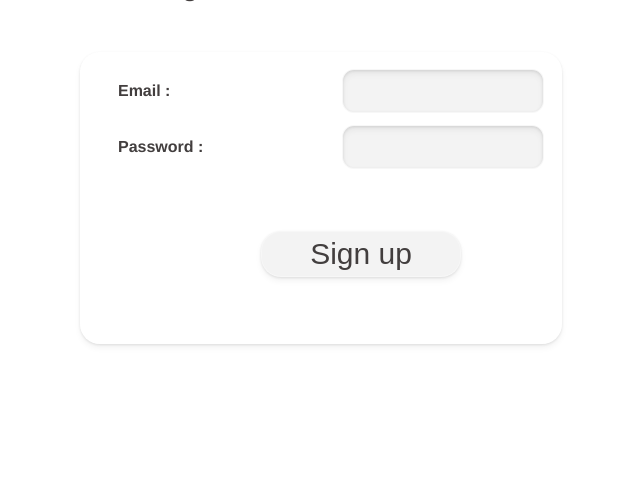
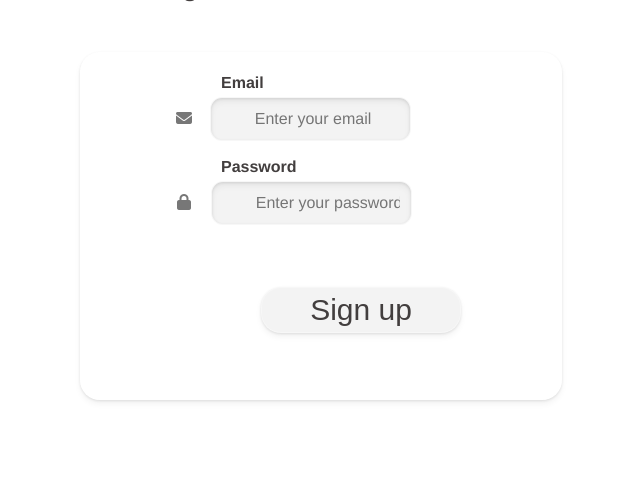
Before and after one commit to zshelali/moodle-like-website, a PHP site: page /admin_login.php in a window 1280 px wide. Shown: the part 154-631 px from the top of the page, without its empty margins (319-959 px from the left). Run offline with PHP 8.4, Linux system fonts and the light colour scheme.

Commit message:
update login

```diff
--- a/admin_login.php
+++ b/admin_login.php
@@ -2,16 +2,24 @@
 $styles = ['register_login_style'];
 include("PageParts/header.php");
 ?>
+    <link rel="stylesheet" href="https://cdnjs.cloudflare.com/ajax/libs/font-awesome/6.4.0/css/all.min.css">
+
 
 <div class="form-container">
 <h3 class="subtitle">Log in as an administrator</h3>
     <form class="reg-log-form" action="?" method="POST"> <!-- action="x.php" method="POST" -->
 
-        <label>Email :</label>
-        <input type="email" required />
+        <label>Email</label>
+        <div class="input-wrapper">
+            <input type="email" required placeholder="Enter your email"/>
+            <i class="fas fa-envelope input-icon"></i>
+        </div>
 
-        <label>Password :</label>
-        <input type="password" required />
+        <label>Password</label>
+        <div class="input-wrapper">
+            <input type="password" required placeholder="Enter your password"/>
+            <i class="fas fa-lock input-icon"></i>
+        </div>
 
         <button type="submit" class="startnow buttonlink" class="submit-reg">Sign up</button>
     </form>
--- a/style/register_login_style.css
+++ b/style/register_login_style.css
@@ -32,6 +32,14 @@ label {
   padding: 5px 20px;
 }
 
+.input-icon {
+  position: relative;
+  left: -240px;
+  color: #777;
+  z-index: 2;
+}
+
+
 /*modifier les zones de texte */
 
 input,
@@ -39,8 +47,7 @@ textarea {
   font-family: Helvetica, Arial, sans-serif;
     width: 45%;
     box-sizing: border-box;
-    padding: 12px;
-    border: 1px solid rgba(255, 255, 255, 0.3);
+    padding: 12px 12px 12px 44px;    border: 1px solid rgba(255, 255, 255, 0.3);
     border-radius: 12px;
     font-size: 16px;
     background-color: #f3f3f3;
```
